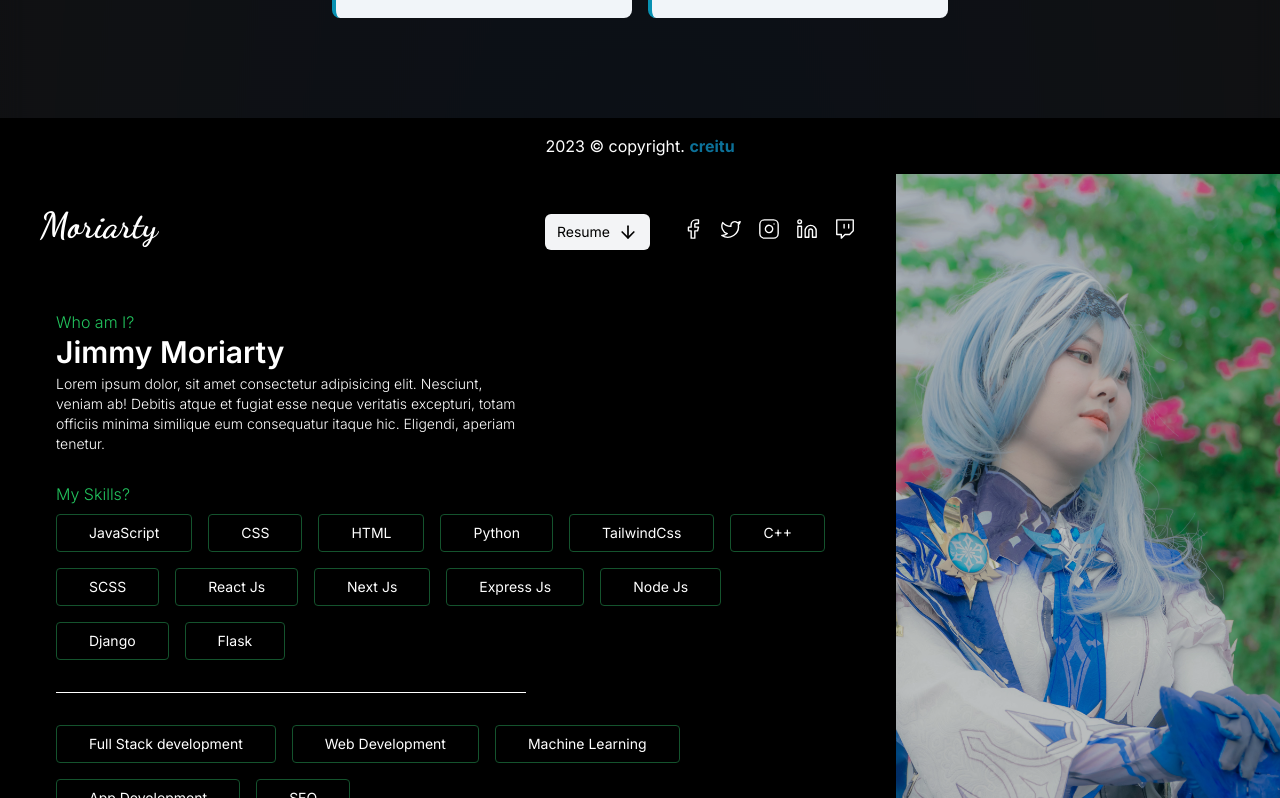
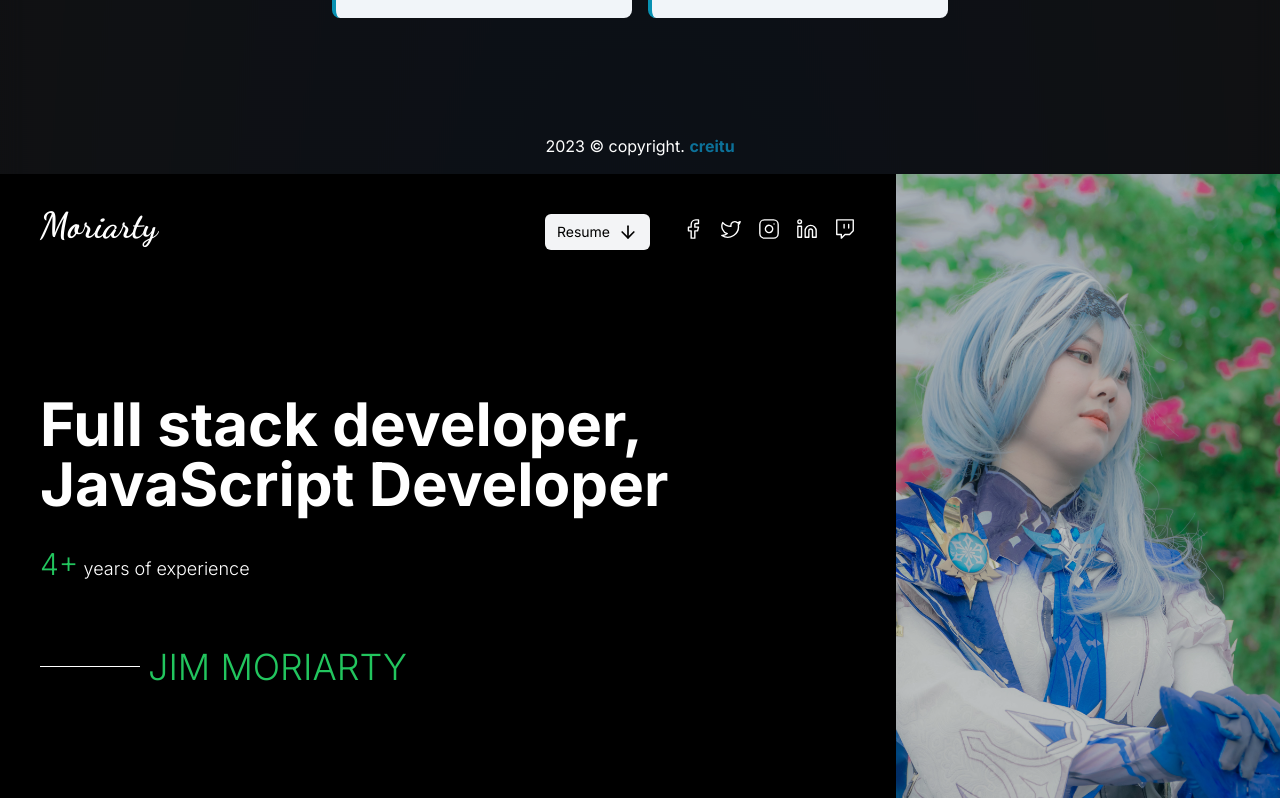
Before and after one commit to novalabsug/creitu-frontend, a Next.js app: page /template in a window 1280 px wide. Shown: the part 1642-2440 px from the top of the page. Built offline with nearby package versions, Linux system fonts and the light colour scheme.

Commit message:
final templates

```diff
--- a/components/templates/template1/Template1.jsx
+++ b/components/templates/template1/Template1.jsx
@@ -406,7 +406,7 @@ const Template1 = () => {
         </div>
       </div>
 
-      <div className="py-4 bg-black z-50">
+      <div className="py-4 z-50">
         <p className="text-center text-white">
           {new Date().getFullYear()} &copy; copyright.{" "}
           <span className="primary-color font-bold">creitu</span>
--- a/components/templates/template3/Template3.jsx
+++ b/components/templates/template3/Template3.jsx
@@ -27,7 +27,7 @@ import MobileNav from "./MobileNav";
 const dancingScript = Dancing_Script({ subsets: ["latin"] });
 
 const Template3 = () => {
-  const [activeTab, setActiveTab] = useState("about");
+  const [activeTab, setActiveTab] = useState("home");
   const [mobileNavDisplay, setMobileNavDisplay] = useState(false);
 
   const handleTabSwitch = (tab) => {
@@ -125,7 +125,9 @@ const Template3 = () => {
               </div>
             </div>
 
-            {activeTab === "home" && <HomeTab />}
+            {(activeTab === "home" || activeTab == "" || !activeTab) && (
+              <HomeTab />
+            )}
             {activeTab === "projects" && <ProjectsTab />}
             {activeTab === "about" && <AboutTab />}
             {activeTab === "contact" && <ContactTab />}
```
